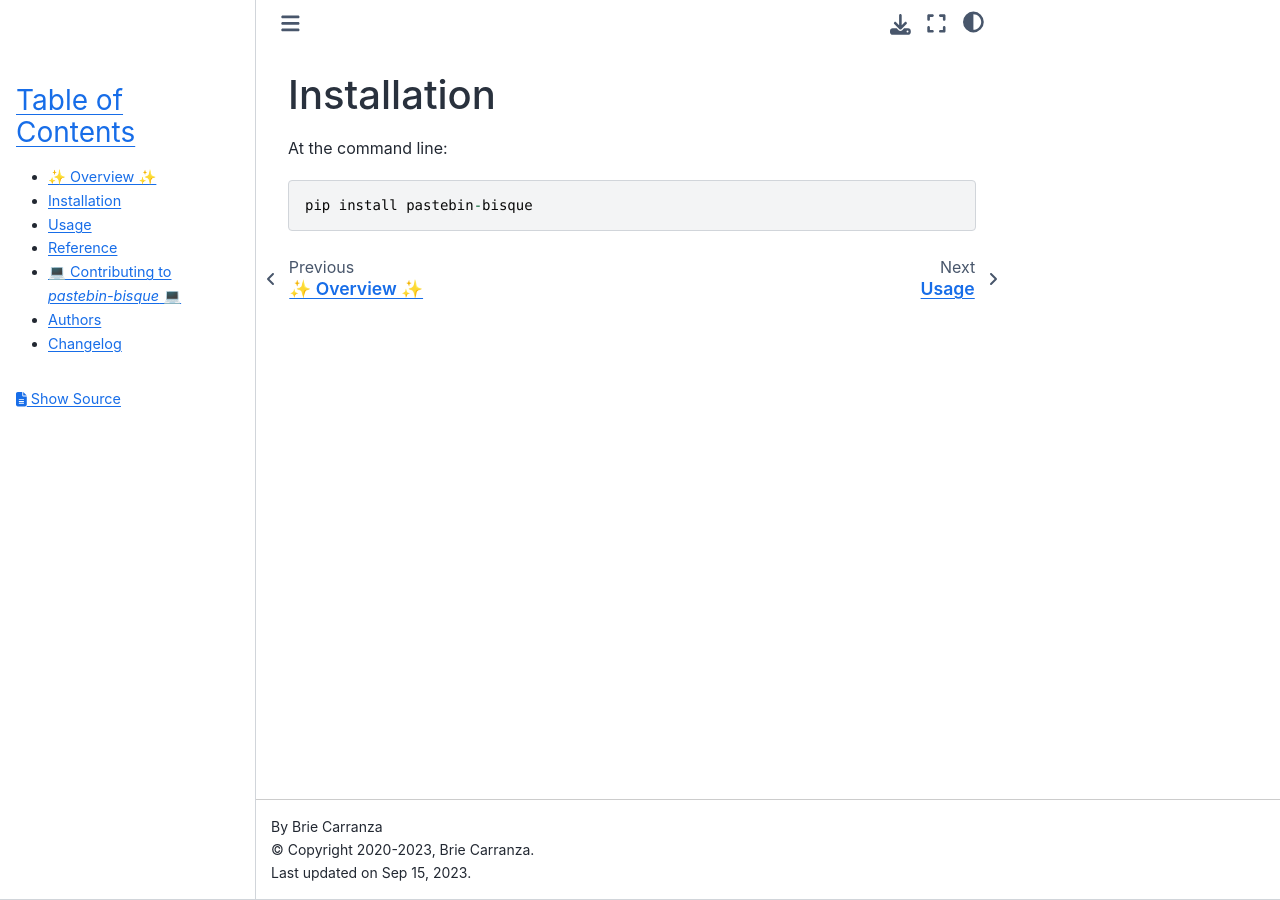
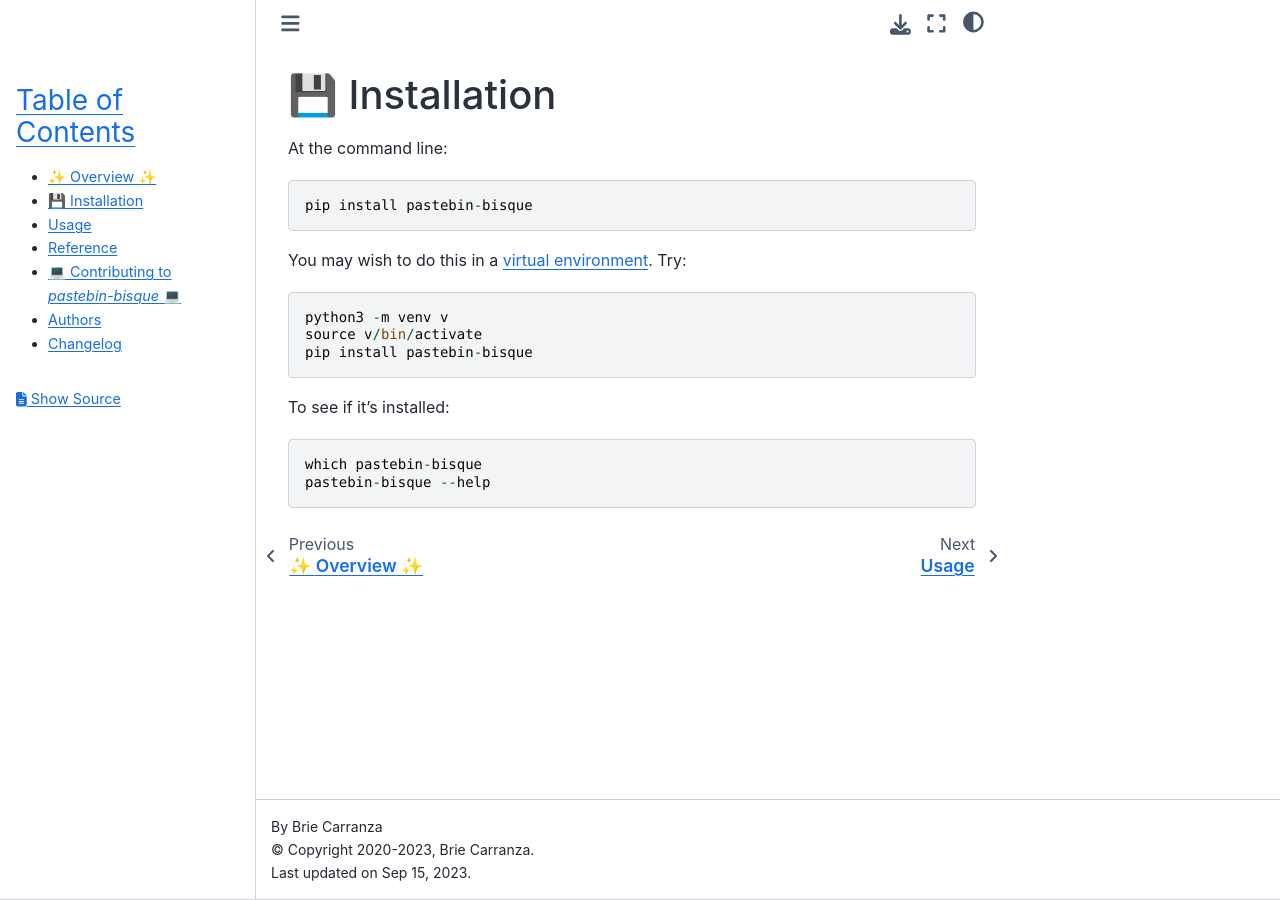
Before and after one commit to bbbbbrie/pastebin-bisque, a Sphinx documentation site: the page built from docs/installation.rst, in a window 1280 px wide. Built offline with Sphinx 7.4.7 and the Sphinx Book theme 1.1.4, drawn with Linux system fonts in a browser that asks for light colours.

Commit message:
Clarify installation instructions

```diff
--- a/docs/installation.rst
+++ b/docs/installation.rst
@@ -1,7 +1,18 @@
-============
-Installation
-============
+================
+💾  Installation
+================
 
 At the command line::
 
     pip install pastebin-bisque
+
+You may wish to do this in a `virtual environment <https://realpython.com/python-virtual-environments-a-primer/>`_. Try::
+
+    python3 -m venv v
+    source v/bin/activate
+    pip install pastebin-bisque
+
+To see if it's installed::
+
+    which pastebin-bisque
+    pastebin-bisque --help
```
